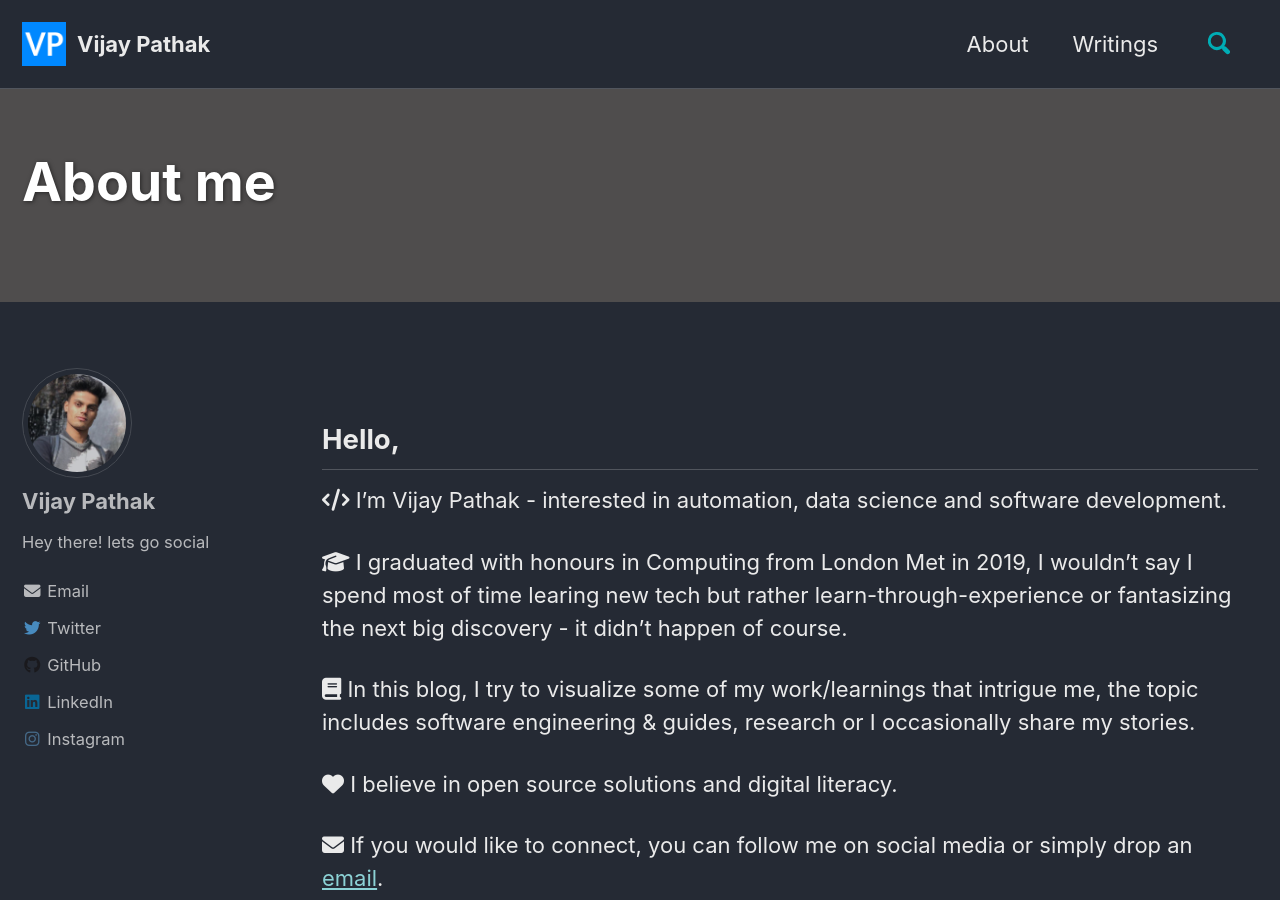
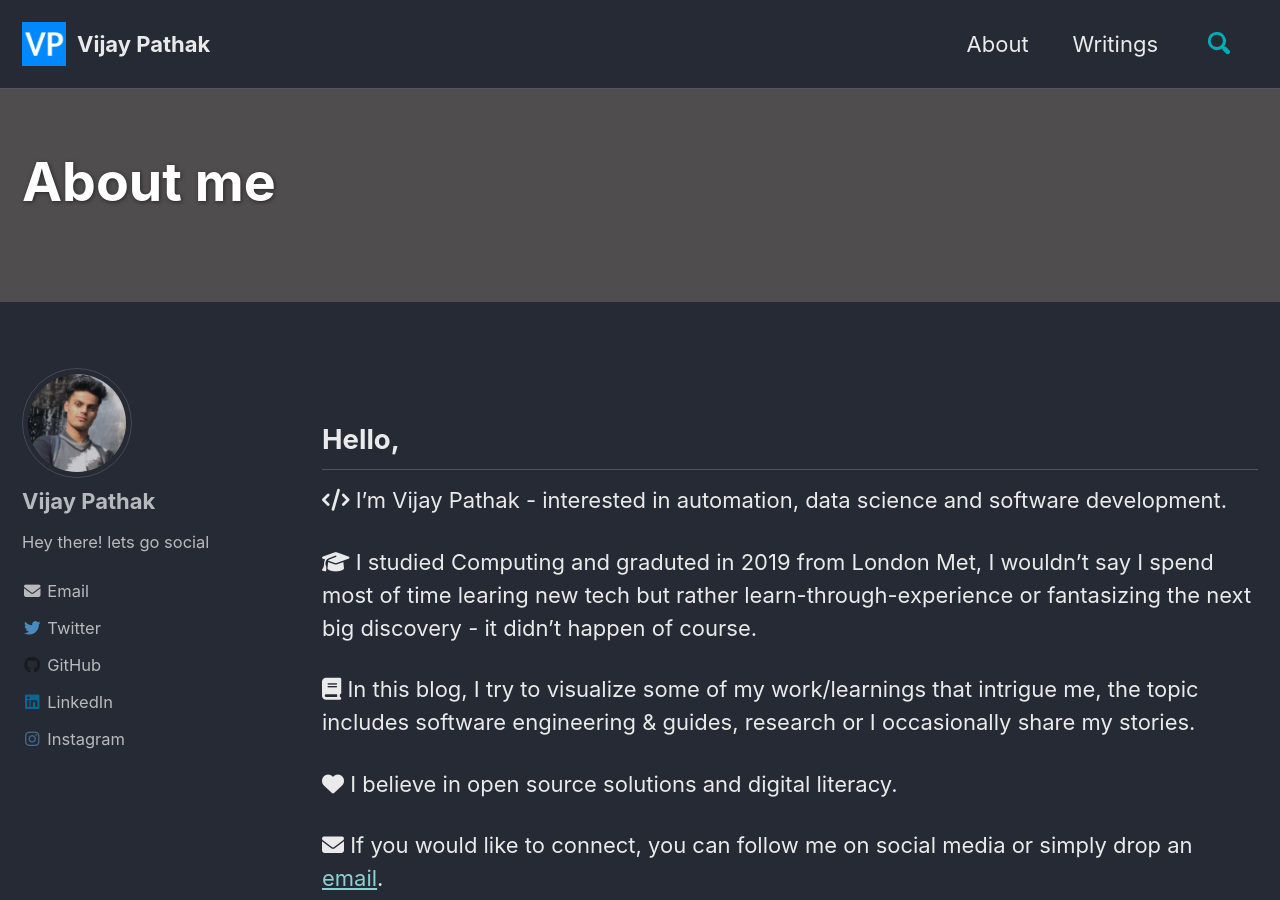
Before and after one commit to hbvj99/hbvj99.github.io, a Jekyll site: the page built from _pages/about.md, in a window 1280 px wide and 900 px high. Built offline with Jekyll 4.4.1, drawn with Linux system fonts in a browser that asks for light colours; cached includes are drawn as plain includes; nearby versions of some CDN libraries.

Commit message:
update bio

```diff
--- a/_pages/about.md
+++ b/_pages/about.md
@@ -11,12 +11,11 @@ classes: wide
 ## Hello,
 <i class="fas fa-code"></i> I’m Vijay Pathak - interested in automation, data science and software development.
 
-<i class="fas fa-graduation-cap"></i> I graduated with honours in Computing from London Met in 2019, I wouldn't say I spend most of time learing new tech but rather learn-through-experience or fantasizing the next big discovery - it didn't happen of course.
+<i class="fas fa-graduation-cap"></i> I studied Computing and graduted in 2019 from London Met, I wouldn't say I spend most of time learing new tech but rather learn-through-experience or fantasizing the next big discovery - it didn't happen of course.
 
 <i class="fas fa-book"></i>
  In this blog, I try to visualize some of my work/learnings that intrigue me, the topic includes software engineering &#38; guides, research or I occasionally share my stories.
 
 <i class="fas fa-heart"></i> I believe in open source solutions and digital literacy.
 
-
 <i class="fas fa-envelope"></i> If you would like to connect, you can follow me on social media or simply drop an <a href="mailto:vijay@vijaypathak.com.np" target="_blank">email</a>.
```
